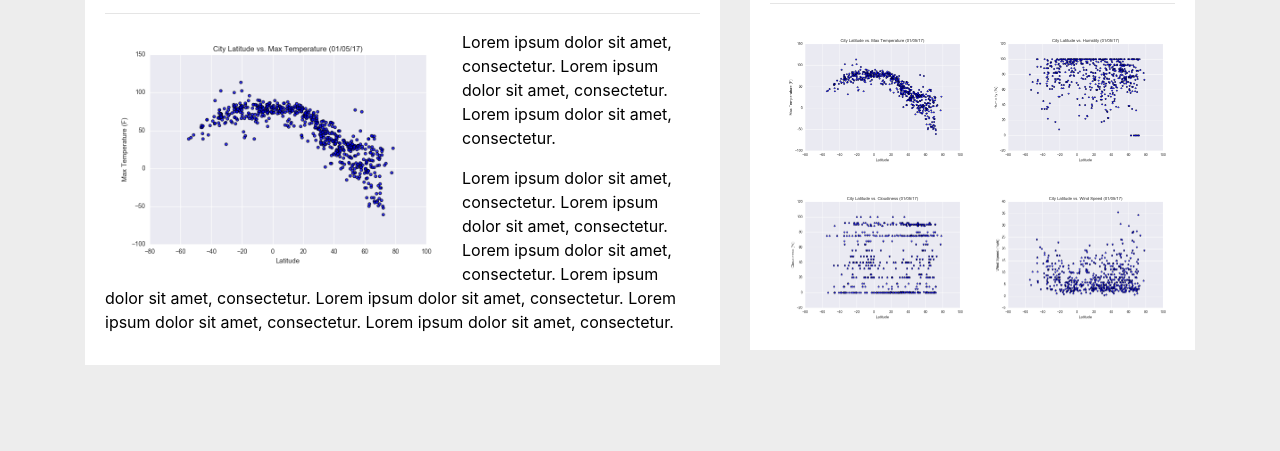
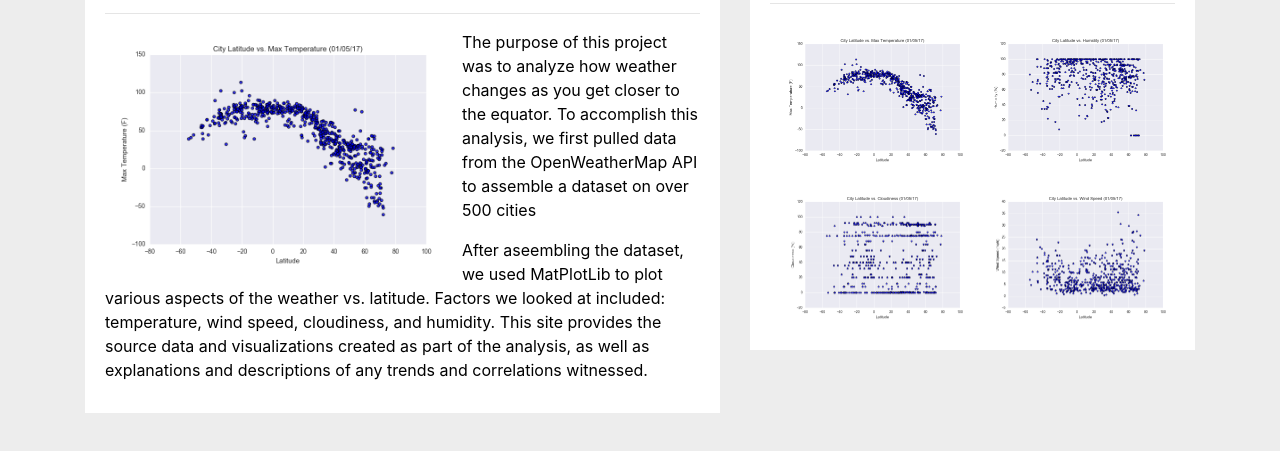
Before and after one commit to markhirsch91/Web-Design-Challenge, a plain HTML site: page index.html in a window 1280 px wide. Shown: the part 227-678 px from the top of the page. Drawn offline with nearby package versions, Linux system fonts and the light colour scheme.

Commit message:
Landing page COMPLETE

```diff
--- a/index.html
+++ b/index.html
@@ -30,10 +30,10 @@
               Plots
             </a>
             <div class="dropdown-menu" aria-labelledby="navbarDropdown">
-              <a class="dropdown-item" href="#">Max Temperature</a>
-              <a class="dropdown-item" href="#">Humidity</a>
-              <a class="dropdown-item" href="#">Cloudiness</a>
-              <a class="dropdown-item" href="#">Wind Speed</a>
+              <a class="dropdown-item" href="city-lat-vs-max-temp.html">Max Temperature</a>
+              <a class="dropdown-item" href="city-lat-vs-humidity.html">Humidity</a>
+              <a class="dropdown-item" href="city-lat-vs-cloudiness.html">Cloudiness</a>
+              <a class="dropdown-item" href="city-lat-vs-wind-speed.html">Wind Speed</a>
             </div>
           </li>
 
@@ -58,8 +58,8 @@
            <hr>
            <img class = "main-image float-left" src="assets/images/Fig1.png" alt="Summary: Latitude vs. X">
            <!-- <p>Lorem ipsum dolor sit amet, consectetur</p> -->
-           <p>Lorem ipsum dolor sit amet, consectetur.  Lorem ipsum dolor sit amet, consectetur. Lorem ipsum dolor sit amet, consectetur. </p>
-         <p>Lorem ipsum dolor sit amet, consectetur.  Lorem ipsum dolor sit amet, consectetur. Lorem ipsum dolor sit amet, consectetur. Lorem ipsum dolor sit amet, consectetur.  Lorem ipsum dolor sit amet, consectetur. Lorem ipsum dolor sit amet, consectetur. Lorem ipsum dolor sit amet, consectetur.</p>
+           <p>The purpose of this project was to analyze how weather changes as you get closer to the equator. To accomplish this analysis, we first pulled data from the OpenWeatherMap API to assemble a dataset on over 500 cities </p>
+           <p>After aseembling the dataset, we used MatPlotLib to plot various aspects of the weather vs. latitude. Factors we looked at included: temperature, wind speed, cloudiness, and humidity. This site provides the source data and visualizations created as part of the analysis, as well as explanations and descriptions of any trends and correlations witnessed.</p>
          </div>
        </div>
        <div class = "col-lg-5 col-md-12">
```
